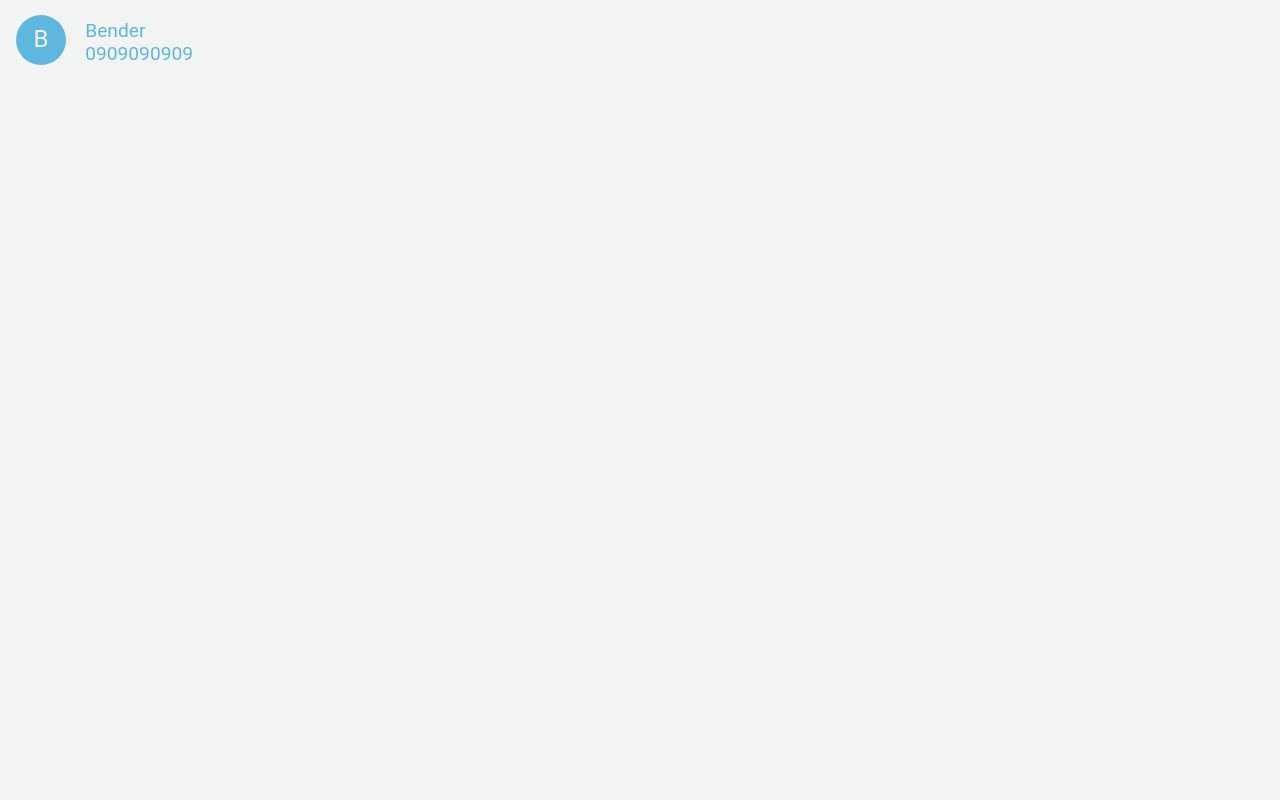
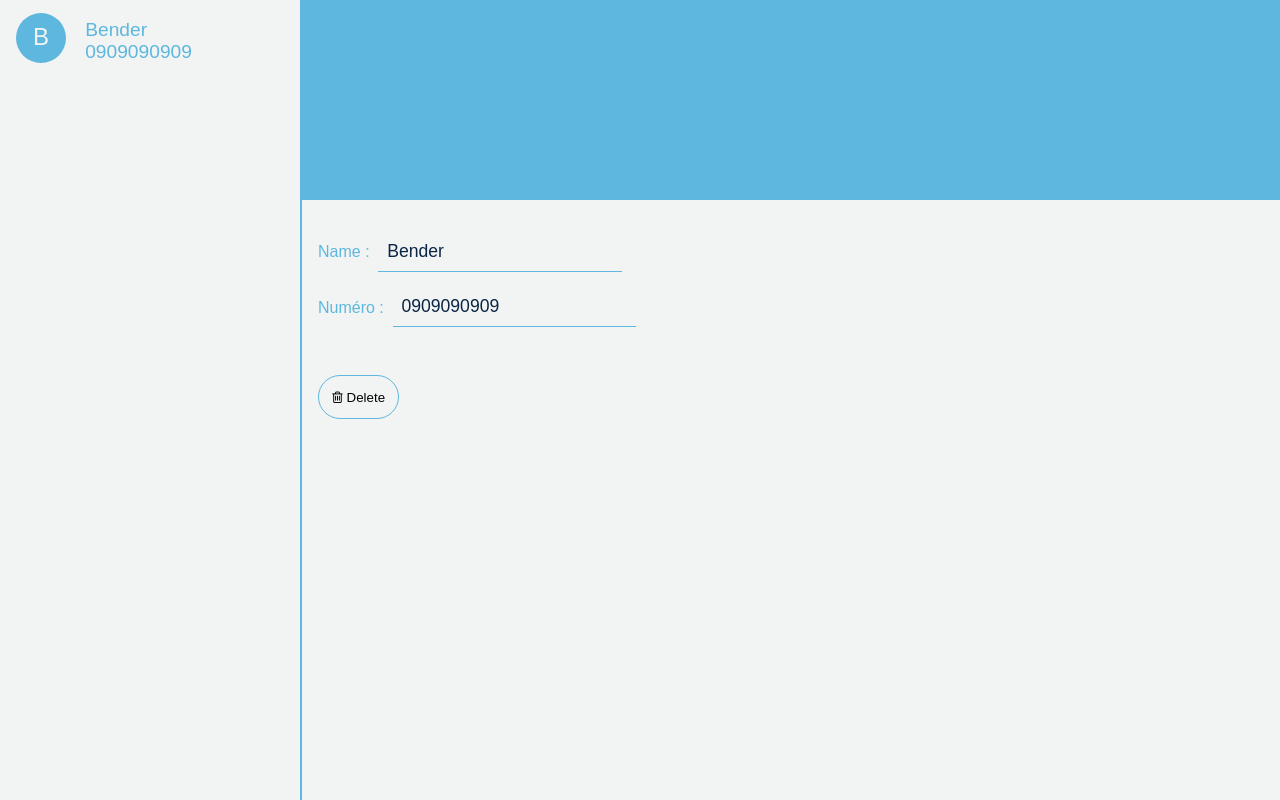
Before and after one commit to ojbruce/phonebook, a React app: page / in a window 1280 px wide. Built offline with nearby package versions, Linux system fonts and the light colour scheme; a web font is replaced by a local one.

Commit message:
Adding contact view

```diff
--- /dev/null
+++ b/src/components/contact/contact-view.js
@@ -0,0 +1,64 @@
+import React from 'react'
+import PropTypes from 'prop-types'
+
+require('./contact-view.scss')
+
+let classNames = require('classnames')
+
+const ContactView = ({ contact, addContact, editPhone, editName, deleteContact }) => {
+  const cNames = classNames(
+    {
+      'phonebook__contact-view': true,
+      'empty__view': !contact
+    }
+  )
+
+  if (!contact) {
+    return (
+      <div className={cNames}>
+        <span> No contact selected </span>
+      </div>
+    )
+  }
+
+  return (
+    <div className={cNames}>
+      <div className='contact__icon'>
+        1
+      </div>
+      <div className='contact__info'>
+        <div className='contact__name'>
+          Name :
+          <input
+            value={contact.name}
+            onChange={(e) => editName(contact.id, e.target.value)}
+          />
+        </div>
+        <div className='contact__phone-number'>
+          Numéro :
+          <input
+            value={contact.phoneNumber}
+            onChange={(e) => editPhone(contact.id, e.target.value)}
+          />
+        </div>
+      </div>
+      <div className='action__row'>
+        <button
+          className='delete__button'
+          onClick={(e) => deleteContact(contact.id)}>
+          <i className='fa fa-trash-o' aria-hidden /> Delete
+        </button>
+      </div>
+    </div>
+  )
+}
+
+ContactView.propTypes = {
+  contact: PropTypes.object,
+  addContact: PropTypes.func.isRequired,
+  editPhone: PropTypes.func.isRequired,
+  editName: PropTypes.func.isRequired,
+  deleteContact: PropTypes.func.isRequired
+}
+
+export default ContactView
--- /dev/null
+++ b/src/components/contact/contact-view.scss
@@ -0,0 +1,49 @@
+.phonebook__contact-view {
+  border-left: solid 2px $color-secundary;
+
+  &.empty__view {
+    width: 100%;
+    height: 100%;
+    text-align: center;
+    display: flex;
+    justify-content: center;
+    align-items: center;
+  }
+
+  .contact__icon {
+    height: 200px;
+    text-align: center;
+    vertical-align: middle;
+    background: $color-secundary;
+  }
+
+  .contact__info {
+    padding: 1em;
+  }
+
+  .contact__info>div {
+    margin: 1em 0;
+  }
+
+  input {
+    background: transparent;
+    margin-left: 0.5em;
+    padding: 0.5em 0.5em;
+    outline: transparent;
+    border: none;
+    border-bottom: 1px solid $color-secundary;
+    color: $color_text;
+    font-size: 1.1em;
+  }
+
+  .action__row {
+    padding: 1em;
+
+    .delete__button {
+      border: 1px solid $color-secundary;
+      background: transparent;
+      padding: 1em;
+      border-radius: 50px;
+    }
+  }
+}
--- a/src/containers/app.js
+++ b/src/containers/app.js
@@ -1,29 +1,52 @@
 import React from 'react'
 import PropTypes from 'prop-types'
 import { connect } from 'react-redux'
+import { bindActionCreators } from 'redux'
+import * as ContactActions from './../actions/actions'
+
 import ContactItem from './../components/contact/contact-item'
+import ContactView from './../components/contact/contact-view'
 
-const App = ({contacts}) => (
+const App = ({contacts, actions}) => (
   <div className='phonebook'>
+    <div className='phonebook_list'>
       {contacts.map(contact =>
         <ContactItem key={contact.id}
           name={contact.name}
           phoneNumber={contact.phoneNumber}
           isNew={false}
+          addContact={actions.addContact}
+          editName={actions.editContactName}
+          editPhone={actions.editContactPhoneNumber}
+          deleteContact={actions.deleteContact}
         />
       )}
+    </div>
+    <ContactView
+      addContact={actions.addContact}
+      editName={actions.editContactName}
+      editPhone={actions.editContactPhoneNumber}
+      deleteContact={actions.deleteContact}
+      contact={contacts[0]}
+    />
   </div>
 )
 
 App.propTypes = {
-  contacts: PropTypes.array.isRequired
+  contacts: PropTypes.array.isRequired,
+  actions: PropTypes.object.isRequired
 }
 
 const mapStateToProps = (state) =>
   ({contacts: state})
 
+const mapDispatchToProps = dispatch => ({
+  actions: bindActionCreators(ContactActions, dispatch)
+})
+
 const populatedApp = connect(
-  mapStateToProps
+  mapStateToProps,
+  mapDispatchToProps
 )(App)
 
 export default populatedApp
--- a/src/style/base.scss
+++ b/src/style/base.scss
@@ -7,7 +7,7 @@
 
   list-style: none;
 
-  font-family: 'Roboto', sans-serif;
+  font-family: 'Muli', sans-serif;
 }
 
 body {
@@ -16,5 +16,15 @@ body {
 }
 
 .phonebook {
+  display: flex;
+  height: 100vh;
+  min-height: 300px;
+}
+
+.phonebook__contact-view {
+  flex: 1;
+}
+.phonebook_list {
+  flex-basis: 300px;
   padding: 0 1em;
 }
--- a/src/template/index.html
+++ b/src/template/index.html
@@ -6,8 +6,9 @@
     <title><%= htmlWebpackPlugin.options.title %></title>
     <meta name="description" content="phonebook">
     <meta name="author" content="Olivia Bruce">
+    <link rel="stylesheet" href="https://cdnjs.cloudflare.com/ajax/libs/font-awesome/4.7.0/css/font-awesome.min.css">
     <link href="https://fonts.googleapis.com/css?family=Muli" rel="stylesheet">
-    <link rel="icon" href="https://avatars2.githubusercontent.com/u/216094?s=400&v=4">
+    <link rel="icon" type="image/png" href="http://cdn.mysitemyway.com/etc-mysitemyway/icons/legacy-previews/icons-256/blue-white-pearls-icons-food-beverage/056572-blue-white-pearl-icon-food-beverage-food-tomatoe-sc44.png" sizes="32x32">
   </head>
   <body>
     <div id="app"></div>
```
Also changed, not shown: src/components/contact/contact-view.spec.js (added, +46 -0 lines). Lines whose indentation alone changed are shown as unchanged.
